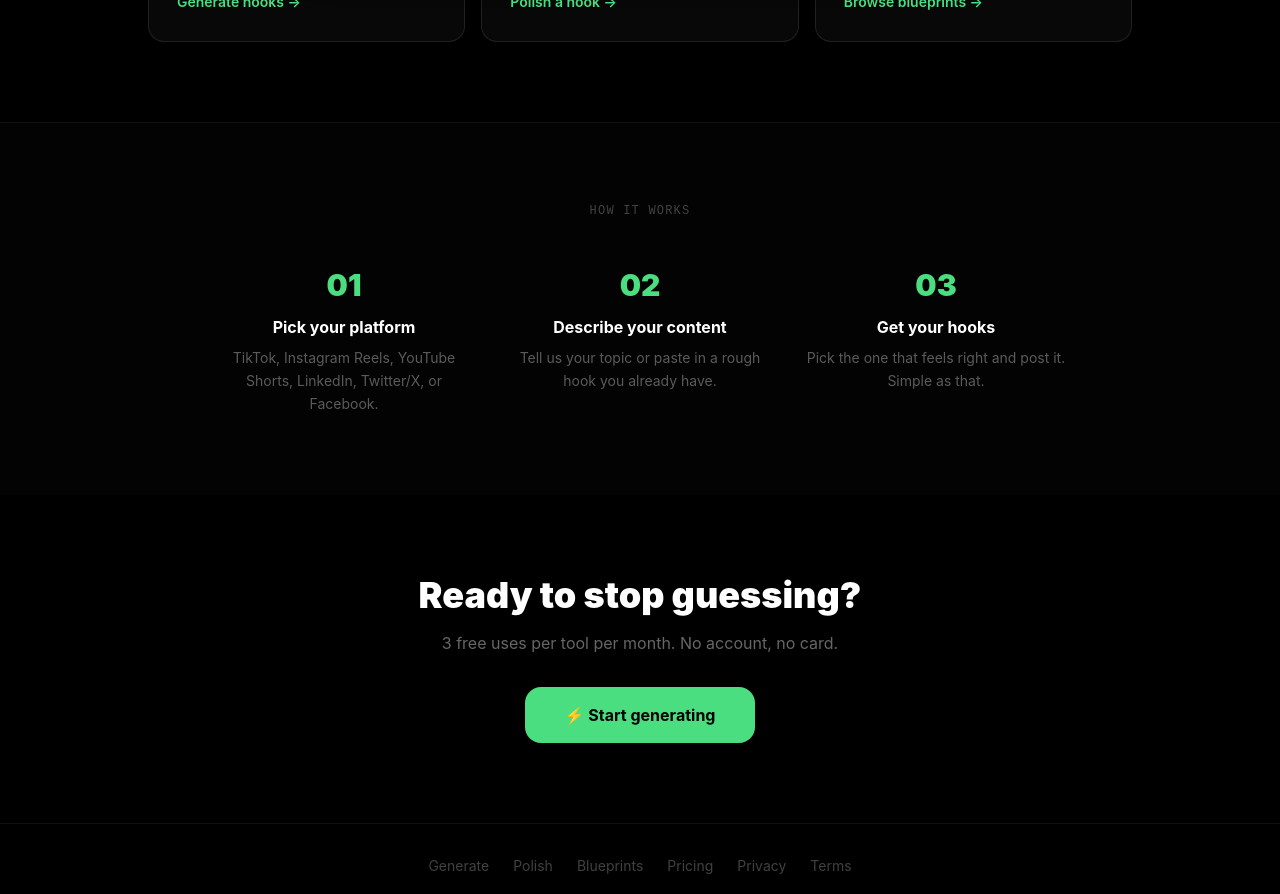
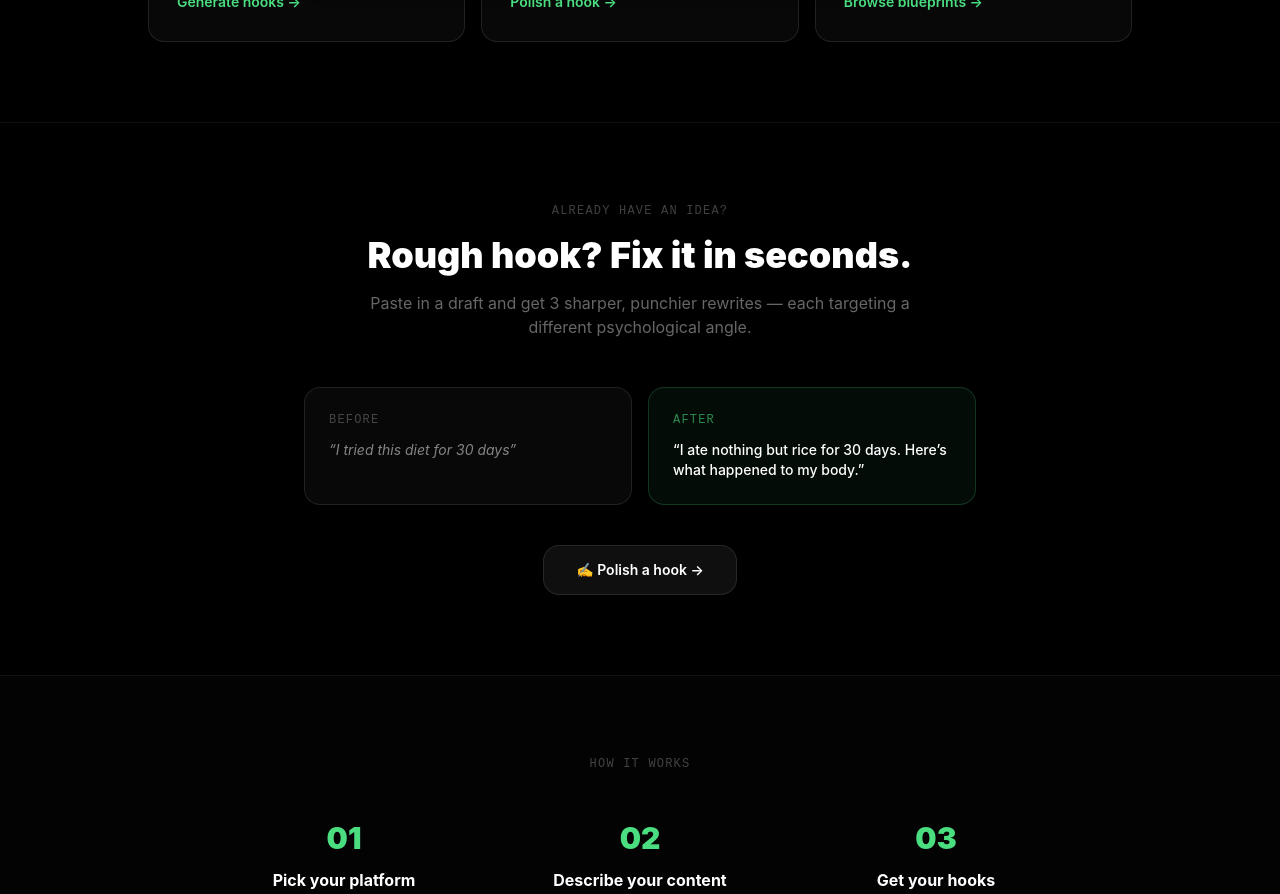
Before and after one commit to sanadkam/Hook-Generator-, a Next.js app in the folder viral-hook-tester/: page / in a window 1280 px wide. Shown: the part 840-1734 px from the top of the page. Built offline with nearby package versions, Linux system fonts and the light colour scheme; no server answers.

Commit message:
Add Polish spotlight section with before/after example to landing page

```diff
--- a/viral-hook-tester/pages/index.js
+++ b/viral-hook-tester/pages/index.js
@@ -72,6 +72,29 @@ export default function Home() {
               </Link>
             </div>
           </section>
+
+          <section className="border-t border-white/[0.06]">
+            <div className="max-w-4xl mx-auto px-5 py-20">
+              <div className="text-center mb-12">
+                <p className="text-xs font-mono tracking-widest text-white/25 mb-4">ALREADY HAVE AN IDEA?</p>
+                <h2 className="text-3xl sm:text-4xl font-black mb-4">Rough hook? Fix it in seconds.</h2>
+                <p className="text-white/40 text-base max-w-xl mx-auto">Paste in a draft and get 3 sharper, punchier rewrites — each targeting a different psychological angle.</p>
+              </div>
+              <div className="grid grid-cols-1 md:grid-cols-2 gap-4 max-w-2xl mx-auto mb-10">
+                <div className="bg-white/[0.03] border border-white/10 rounded-2xl p-6">
+                  <p className="text-xs font-mono text-white/25 tracking-widest mb-3">BEFORE</p>
+                  <p className="text-white/50 text-sm italic">&ldquo;I tried this diet for 30 days&rdquo;</p>
+                </div>
+                <div className="bg-green-400/5 border border-green-400/20 rounded-2xl p-6">
+                  <p className="text-xs font-mono text-green-400/60 tracking-widest mb-3">AFTER</p>
+                  <p className="text-white text-sm font-medium">&ldquo;I ate nothing but rice for 30 days. Here&rsquo;s what happened to my body.&rdquo;</p>
+                </div>
+              </div>
+              <div className="text-center">
+                <Link href="/polish" className="inline-block px-8 py-3.5 bg-white/[0.06] hover:bg-white/10 text-white font-semibold rounded-2xl text-sm transition-all border border-white/10">&#9997; Polish a hook &rarr;</Link>
+              </div>
+            </div>
+          </section>
           <section className="border-t border-white/[0.06] bg-white/[0.01]">
             <div className="max-w-4xl mx-auto px-5 py-20">
               <p className="text-xs font-mono tracking-widest text-white/25 text-center mb-12">HOW IT WORKS</p>
```
